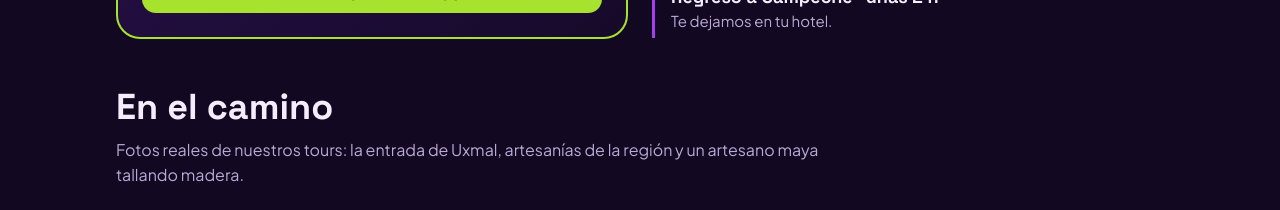
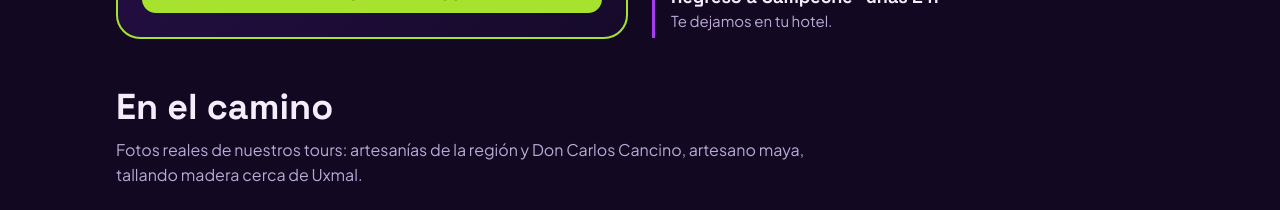
Before and after one commit to victormenafenix-jpg/agenda-taxi, a plain HTML site: page sitio/uxmal/index.html in a window 1280 px wide. Shown: the part 880-1090 px from the top of the page. Drawn offline with Linux system fonts and the light colour scheme; grey boxes are pictures that could not be loaded.

Commit message:
Sitio Uxmal: nombre del artesano Carlos Cancino
Co-Authored-By: Claude Opus 5.5 <noreply@anthropic.com>
Claude-Session: https://claude.ai/code/session_01Yc6JkFmjoDmxFnH2HCh24T

```diff
--- a/sitio/uxmal/index.html
+++ b/sitio/uxmal/index.html
@@ -58,9 +58,9 @@
 </div></div></section>
 <section style="padding-top:0"><div class="w">
 <h2 data-en="On the way">En el camino</h2>
-<p class="lead" data-en="Real photos from our tours: the Uxmal entrance, local crafts and a Maya woodcarver at work.">Fotos reales de nuestros tours: la entrada de Uxmal, artesanías de la región y un artesano maya tallando madera.</p>
+<p class="lead" data-en="Real photos from our tours: local crafts and Don Carlos Cancino, Maya woodcarver, at work near Uxmal.">Fotos reales de nuestros tours: artesanías de la región y Don Carlos Cancino, artesano maya, tallando madera cerca de Uxmal.</p>
 <div class="grid" style="grid-template-columns:repeat(auto-fill,minmax(200px,1fr))">
-<div class="ph2" style="aspect-ratio:3/4"><img src="../img/ux-artesano.webp" alt="Artesano tallando madera cerca de Uxmal" loading="lazy"></div>
+<div class="ph2" style="aspect-ratio:3/4"><img src="../img/ux-artesano.webp" alt="Don Carlos Cancino, artesano maya, tallando madera cerca de Uxmal" loading="lazy"></div>
 <div class="ph2" style="aspect-ratio:3/4"><img src="../img/ux-tallas.webp" alt="Tallas de madera con motivos mayas" loading="lazy"></div>
 <div class="ph2" style="aspect-ratio:3/4"><img src="../img/ux-taller.webp" alt="Turistas con el artesano y taxi Taxicel" loading="lazy"></div>
 <div class="ph2" style="aspect-ratio:3/4"><img src="../img/ux-artesano2.webp" alt="Turistas conociendo las tallas del artesano" loading="lazy" style="object-position:60% center"></div>
```
